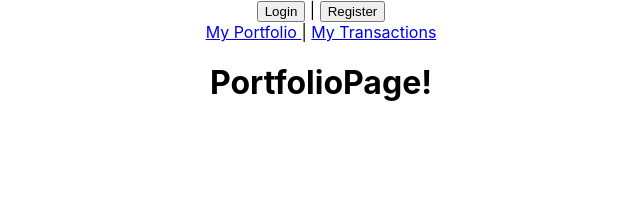
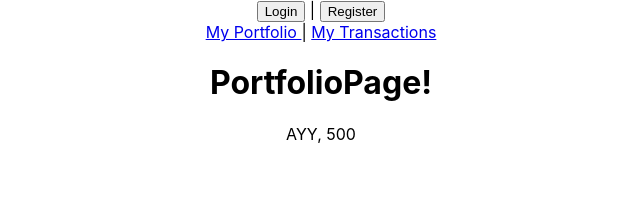
Before and after one commit to KoichiSakamoto/TTP-FS-20180728, a React (Create React App) app in the folder nytt-frontend/: page /portfolio in a window 1280 px wide. Shown: the top 214 px of the page, without its empty margins (319-959 px from the left). Built offline with nearby package versions, Linux system fonts and the light colour scheme.

Commit message:
working on displaying a user's stocks in their portfolio

```diff
--- /dev/null
+++ b/nytt-frontend/src/Components/StockRow.js
@@ -0,0 +1,7 @@
+import React from 'react'
+
+const StockRow = (props) =>
+  <div> {props.stock.tickername}, {props.stock.quantity} </div>
+
+
+export default StockRow
--- a/nytt-frontend/src/Containers/PortfolioPage.js
+++ b/nytt-frontend/src/Containers/PortfolioPage.js
@@ -1,5 +1,6 @@
 import React, { Component } from 'react';
 import Header from '../Components/Header.js'
+import StockList from './StockList.js'
 
 export default class PortfolioPage extends Component {
 
@@ -8,6 +9,7 @@ export default class PortfolioPage extends Component {
       <div>
         <Header />
         <h1> PortfolioPage! </h1>
+        <StockList />
       </div>
     )
   }
--- /dev/null
+++ b/nytt-frontend/src/Containers/StockList.js
@@ -0,0 +1,19 @@
+import React, { Component } from 'react'
+import StockRow from '../Components/StockRow.js'
+
+class StockList extends Component {
+
+  displayStocks = () => {
+    return <StockRow stock={{tickername: "AYY", quantity: 500}} />
+  }
+
+  render() {
+    return (
+      <div>
+        {this.displayStocks()}
+      </div>
+    )
+  }
+}
+
+export default StockList
```
Also changed, not shown: nytt-frontend/src/Components/StockList.js (deleted).
